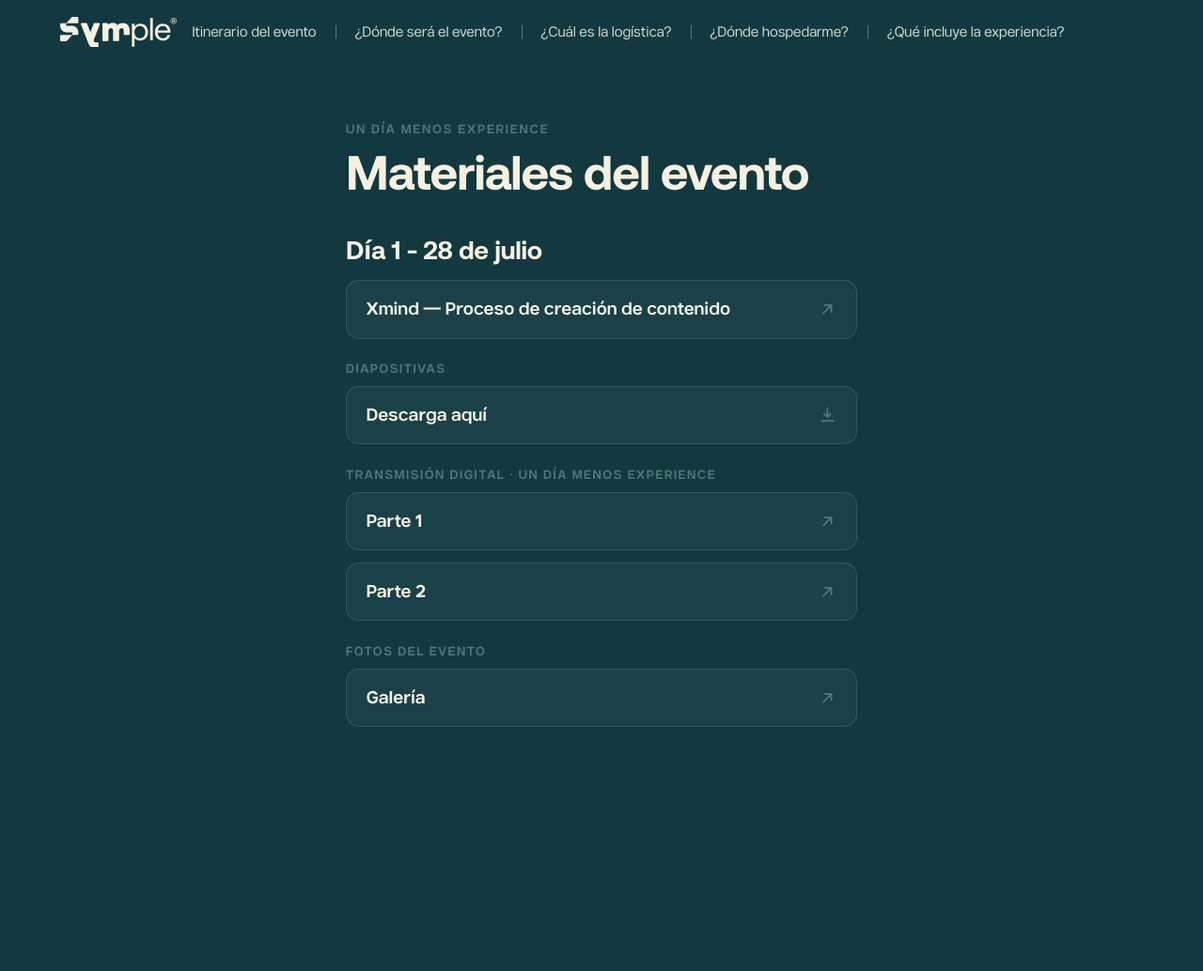
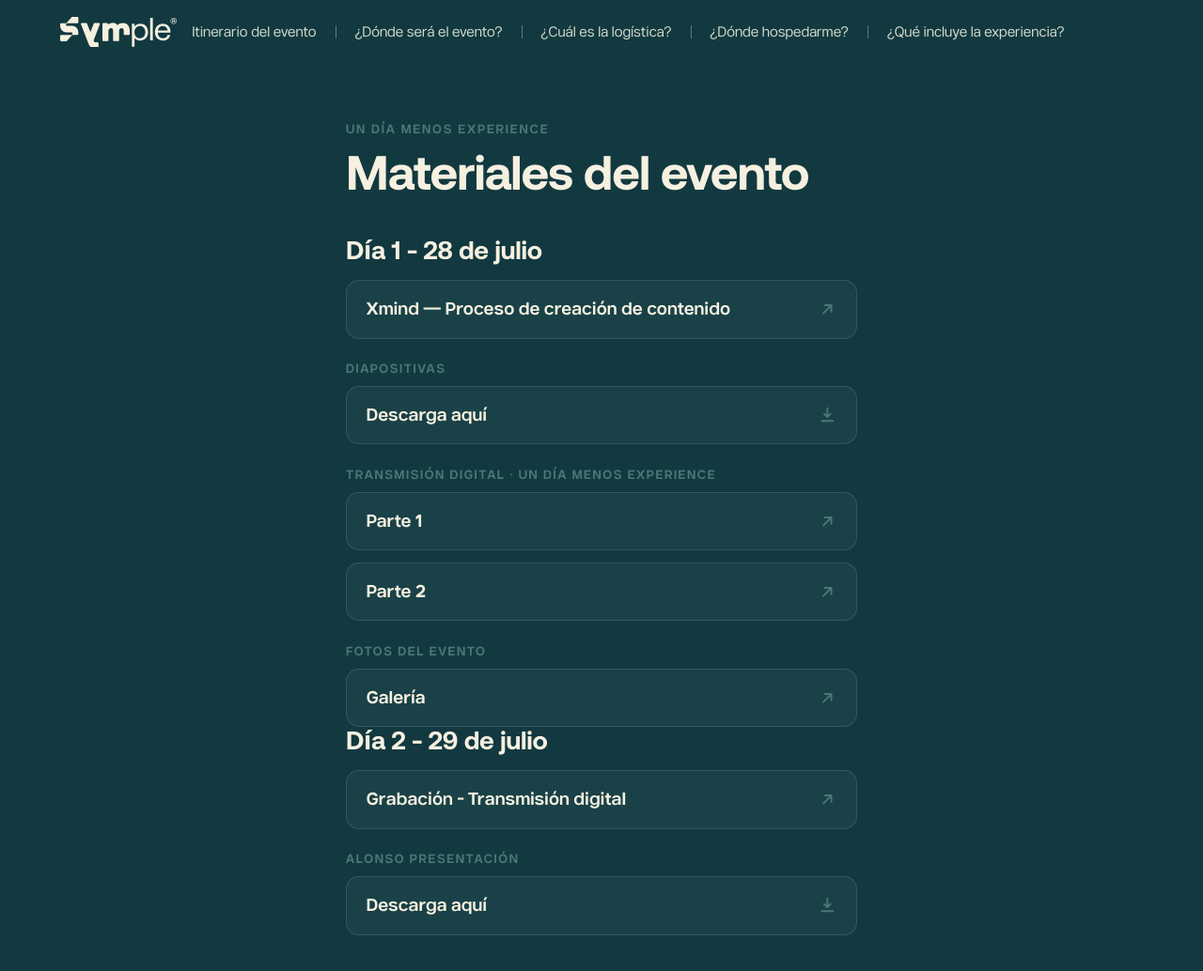
Before and after one commit to IRenderTSM/landing-evento-julio, a website built with Vite: page materiales.html in a window 1280 px wide. Shown: the whole page at 94% size. Before the commit the page ends 854 px from the top, so only its background shows below. Built offline with nearby package versions, Linux system fonts and the light colour scheme.

Commit message:
content(materiales): apartado Dia 2 (grabacion Fathom + PDF Alonso descargable)
PDF de 27 MB alojado en public/assets/docs/ (descarga directa desde el sitio).

Co-Authored-By: Claude Opus 4.8 <noreply@anthropic.com>

```diff
--- a/materiales.html
+++ b/materiales.html
@@ -154,6 +154,25 @@
             </div>
           </li>
         </ul>
+
+        <h2 class="materiales__day">Día 2 - 29 de julio</h2>
+        <ul class="materiales__list">
+          <li>
+            <a href="https://fathom.video/share/uw9FuPazKjQ3a42FLr8WNYc6ByYq3xtr" target="_blank" rel="noopener">
+              Grabación - Transmisión digital
+              <svg viewBox="0 0 24 24" fill="none" aria-hidden="true"><path d="M7 17 L17 7 M9 7 h8 v8" stroke="currentColor" stroke-width="2.2" stroke-linecap="round" stroke-linejoin="round"/></svg>
+            </a>
+          </li>
+          <li class="materiales__group">
+            <p class="materiales__group-title">Alonso presentación</p>
+            <div class="materiales__group-links">
+              <a href="/assets/docs/alonso-presentacion.pdf" download>
+                Descarga aquí
+                <svg viewBox="0 0 24 24" fill="none" aria-hidden="true"><path d="M12 3 v11 m0 0 l-4-4 m4 4 l4-4 M5 19 h14" stroke="currentColor" stroke-width="2.2" stroke-linecap="round" stroke-linejoin="round"/></svg>
+              </a>
+            </div>
+          </li>
+        </ul>
       </section>
     </main>
   </body>
```
Also changed, not shown: 1 other file.
